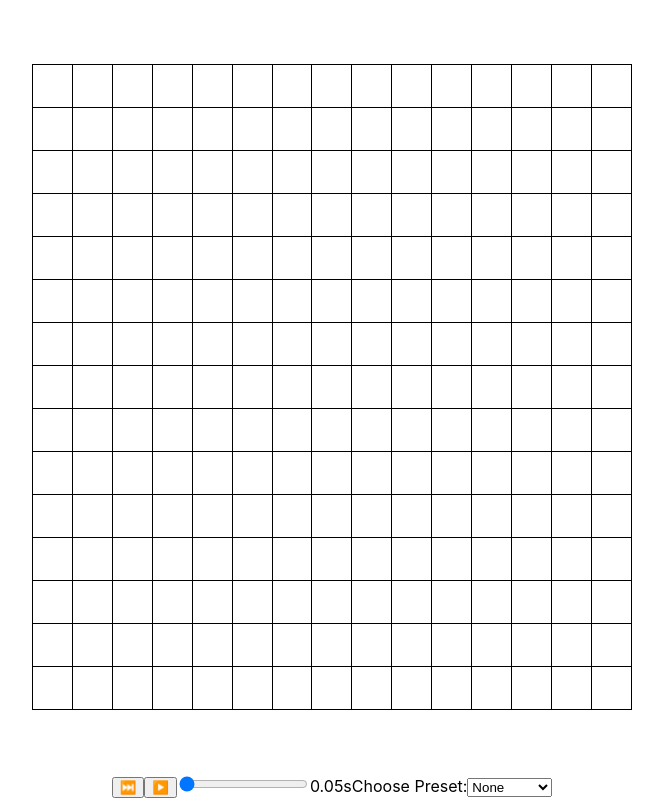
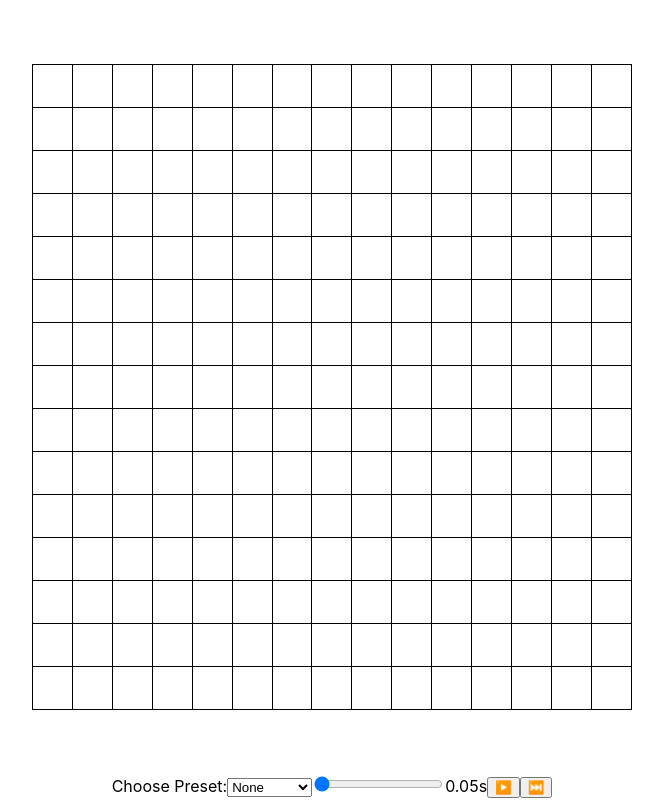
Before and after one commit to dprgarner/game-of-life, a React (Create React App) app: page / in a window 1280 px wide. Shown: the whole page, without its empty margins (308-971 px from the left). Built offline with nearby package versions, Linux system fonts and the light colour scheme.

Commit message:
Split up control components

```diff
--- a/src/components/App/App.js
+++ b/src/components/App/App.js
@@ -4,7 +4,9 @@ import { iterate } from "../../gameOfLife";
 import presets from "../../constants/presets";
 
 import Grid from "../Grid";
-import Controls from "../Controls";
+import PlaybackButtons from "../controls/PlaybackButtons";
+import PresetDropdown from "../controls/PresetDropdown";
+import SpeedSlider from "../controls/SpeedSlider";
 
 import "./App.css";
 
@@ -12,17 +14,17 @@ function App() {
   const [preset, setPreset] = useState(presets[0].value);
   const [cells, setCells] = useState(presets[0].grid);
   const [speed, setSpeed] = useState(0.05);
-  const [inProgress, setInProgress] = useState(false);
+  const [isRunning, setIsRunning] = useState(false);
 
   useEffect(() => {
-    if (inProgress) {
+    if (isRunning) {
       const interval = setInterval(() => {
         setCells(iterate);
       }, speed * 1000);
 
       return () => clearInterval(interval);
     }
-  }, [speed, inProgress]);
+  }, [speed, isRunning]);
 
   const updatePreset = (nextPreset) => {
     setPreset(nextPreset);
@@ -43,13 +45,13 @@ function App() {
           )
         }
       />
-      <Controls
-        preset={preset}
-        onSetPreset={updatePreset}
-        inProgress={inProgress}
-        onSetInProgress={setInProgress}
-        speed={speed}
-        onSetSpeed={setSpeed}
+
+      <PresetDropdown preset={preset} onSetPreset={updatePreset} />
+      <SpeedSlider speed={speed} onSetSpeed={setSpeed} />
+      <PlaybackButtons
+        isRunning={isRunning}
+        onStart={() => setIsRunning(true)}
+        onStop={() => setIsRunning(false)}
         onStepForward={() => setCells(iterate(cells))}
       />
     </div>
--- a/src/components/Controls/Controls.js
+++ /dev/null
@@ -1,58 +0,0 @@
-import presets from "../../constants/presets";
-
-const Controls = ({
-  inProgress,
-  onSetInProgress,
-  onStepForward,
-  speed,
-  onSetSpeed,
-  preset,
-  onSetPreset,
-}) => {
-  return (
-    <>
-      <button onClick={onStepForward} title="Step Forward">
-        {"⏭️"}
-      </button>
-      {!inProgress && (
-        <button onClick={() => onSetInProgress(true)} title="Start">
-          {"▶️"}
-        </button>
-      )}
-      {inProgress && (
-        <button onClick={() => onSetInProgress(false)} title="Stop">
-          {"⏸️"}
-        </button>
-      )}
-      <label>
-        <input
-          type="range"
-          min={0.05}
-          max={1}
-          step={0.05}
-          value={speed}
-          onChange={(e) => onSetSpeed(parseFloat(e.currentTarget.value))}
-        />
-        {`${speed}s`}
-      </label>
-
-      <label>
-        Choose Preset:
-        <select
-          value={preset}
-          onChange={(e) => {
-            onSetPreset(e.target.value);
-          }}
-        >
-          {presets.map(({ value, label }) => (
-            <option key={value} value={value}>
-              {label}
-            </option>
-          ))}
-        </select>
-      </label>
-    </>
-  );
-};
-
-export default Controls;
--- a/src/components/Controls/index.js
+++ /dev/null
@@ -1 +0,0 @@
-export { default } from "./Controls";
--- /dev/null
+++ b/src/components/controls/PlaybackButtons.js
@@ -0,0 +1,21 @@
+const PlaybackButtons = ({ isRunning, onStart, onStop, onStepForward }) => {
+  return (
+    <>
+      {isRunning ? (
+        <button onClick={onStop} title="Stop">
+          {"⏸️"}
+        </button>
+      ) : (
+        <button onClick={onStart} title="Start">
+          {"▶️"}
+        </button>
+      )}
+
+      <button onClick={onStepForward} title="Step Forward">
+        {"⏭️"}
+      </button>
+    </>
+  );
+};
+
+export default PlaybackButtons;
--- /dev/null
+++ b/src/components/controls/PresetDropdown.js
@@ -0,0 +1,23 @@
+import presets from "../../constants/presets";
+
+const PresetDropdown = ({ preset, onSetPreset }) => (
+  <>
+    <label>
+      Choose Preset:
+      <select
+        value={preset}
+        onChange={(e) => {
+          onSetPreset(e.target.value);
+        }}
+      >
+        {presets.map(({ value, label }) => (
+          <option key={value} value={value}>
+            {label}
+          </option>
+        ))}
+      </select>
+    </label>
+  </>
+);
+
+export default PresetDropdown;
--- /dev/null
+++ b/src/components/controls/SpeedSlider.js
@@ -0,0 +1,15 @@
+const SpeedSlider = ({ speed, onSetSpeed }) => (
+  <label>
+    <input
+      type="range"
+      min={0.05}
+      max={1}
+      step={0.05}
+      value={speed}
+      onChange={(e) => onSetSpeed(parseFloat(e.currentTarget.value))}
+    />
+    {`${speed}s`}
+  </label>
+);
+
+export default SpeedSlider;
```
